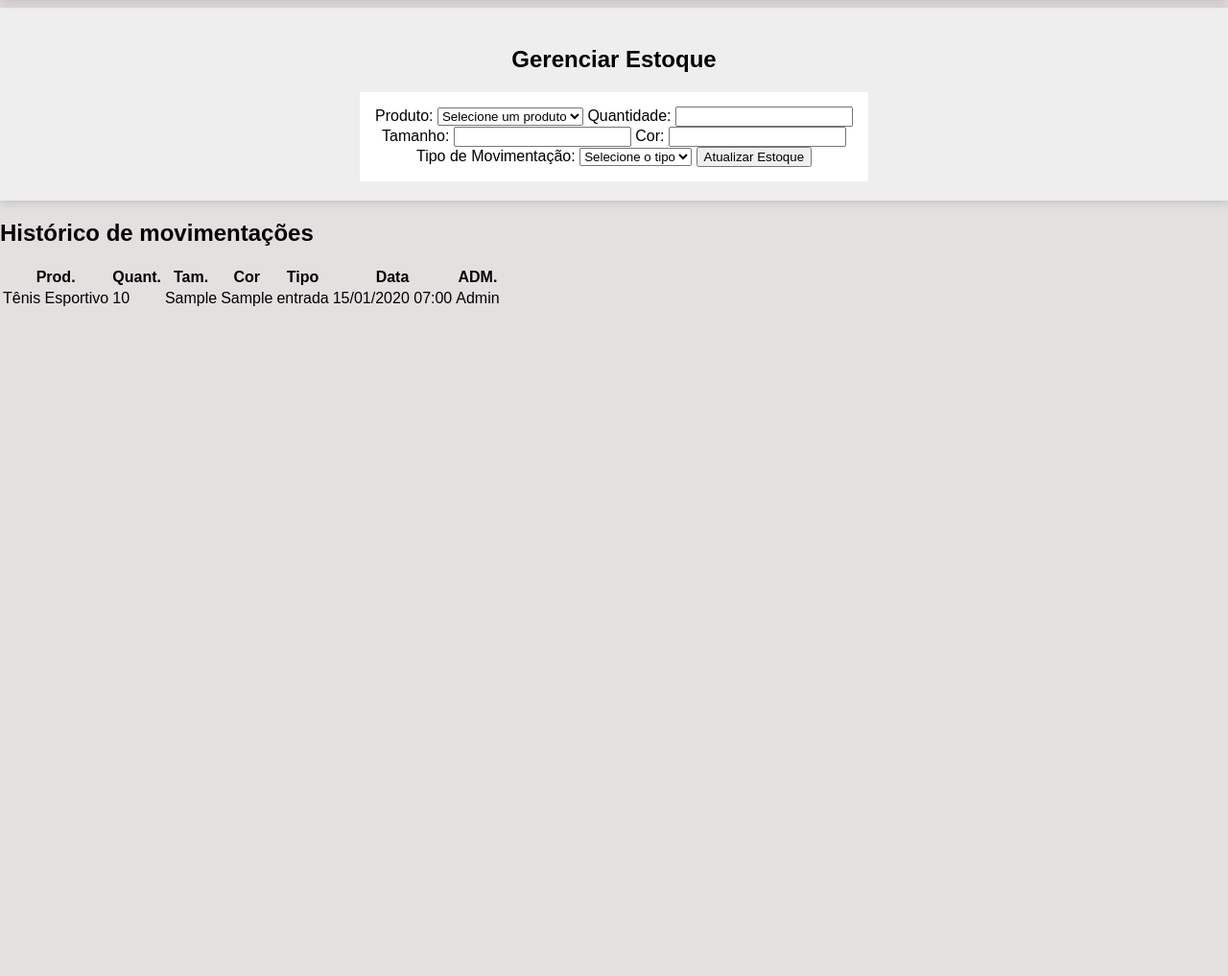
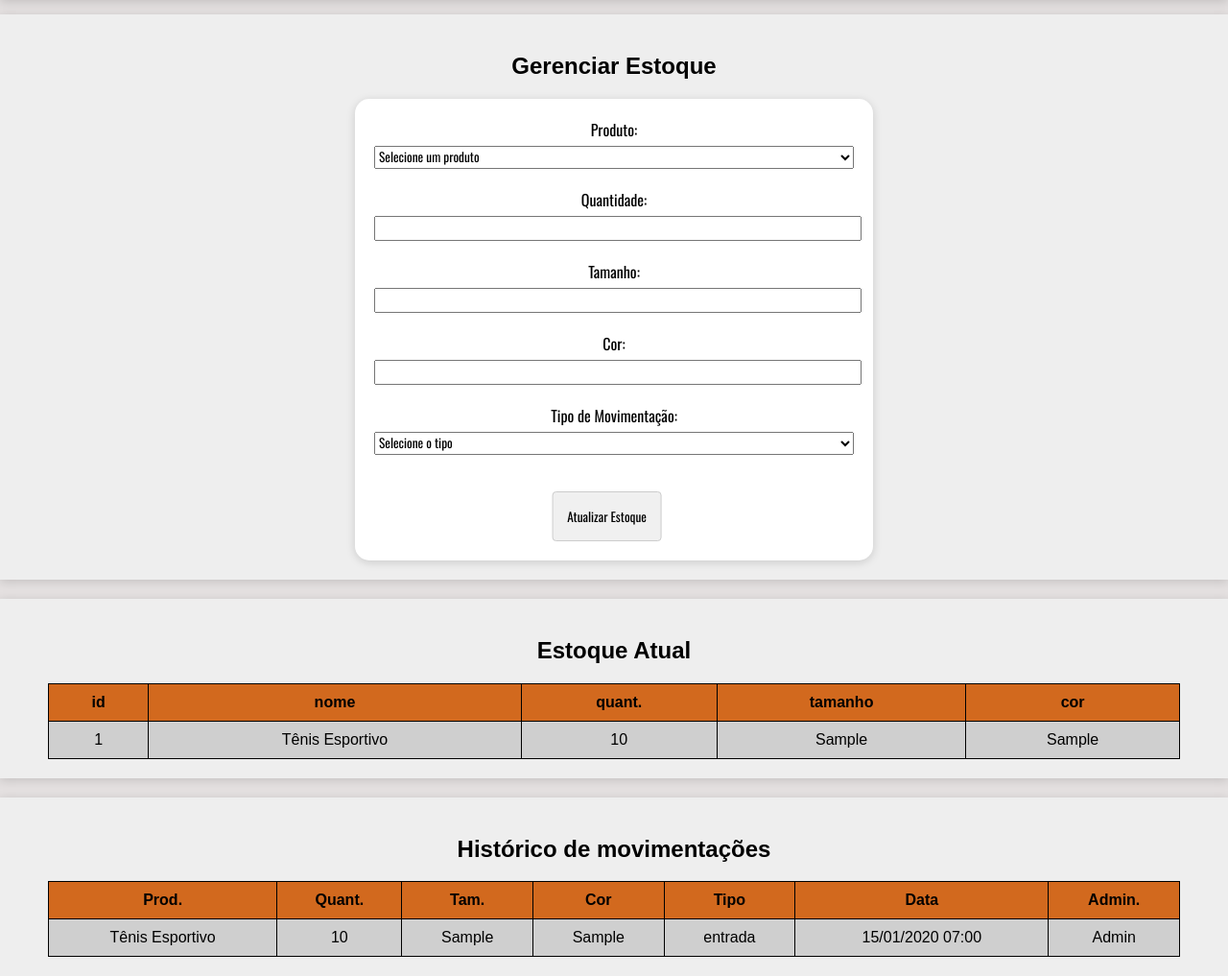
Before and after one commit to Pedro-Ailton/ecommerce, a Flask app: page /admin/estoque in a window 1280 px wide. Shown: the part 120-1137 px from the top of the page at 96% size. Run offline with Flask 3, Linux system fonts and the light colour scheme; a user stored in the database is signed in; tables that the repository leaves empty hold one stand-in row (values such as "Sample post"); parts of the project's set-up code (start-up, migrations or seed data) failed here and were passed over.

Commit message:
funcionalidade de checagem do estoque atual

```diff
--- a/STRIKE/main.py
+++ b/STRIKE/main.py
@@ -209,12 +209,52 @@ def gerenciar_estoque():
                     if estoque_item.quantidade < quantidade:
                         flash('Quantidade insuficiente no estoque!')
                         return redirect('admin/estoque')
-                    estoque_item.quantidade -= quantidade
+                    else:
+                        estoque_item.quantidade -= quantidade
+                        return redirect('admin/estoque')
 
                 else:
                     flash=('Tipo de registro inválido')
                     return redirect('admin/estoque')
+            else:
+                if tipo_movimentacao == "ENTRADA":
+                    estoque_item.quantidade += quantidade
+                    admin = Admins.query.filter_by(email=session['usuario']).first()
 
+                    nova_movimentacao = Movimentacoes(
+                                produto_id=produto_id,
+                                data_mov= func.now(),
+                                tipo=tipo_movimentacao,
+                                quantidade = int(quantidade),
+                                estoque_id = estoque_item.id,
+                                admin_id = admin.id
+                            )
+                    db.session.add(nova_movimentacao)
+                    db.session.commit()
+                    return redirect('estoque')
+
+                elif tipo_movimentacao == "SAIDA":
+                    if estoque_item.quantidade < quantidade:
+                        flash('Quantidade insuficiente no estoque!')
+                        return redirect('admin/estoque')
+                    else:
+                        estoque_item.quantidade -= quantidade
+                        admin = Admins.query.filter_by(email=session['usuario']).first()
+
+                        nova_movimentacao = Movimentacoes(
+                                produto_id=produto_id,
+                                data_mov= func.now(),
+                                tipo=tipo_movimentacao,
+                                quantidade = int(quantidade),
+                                estoque_id = estoque_item.id,
+                                admin_id = admin.id
+                            )
+                        db.session.add(nova_movimentacao)
+                        db.session.commit()
+                        return redirect('estoque')
+                else:
+                    flash=('Tipo de registro inválido')
+                    return redirect('admin/estoque')
 
 
 
@@ -233,7 +273,7 @@ def gerenciar_estoque():
             db.session.commit()
 
             return redirect('/admin/estoque')
-        return render_template('gerenciar_estoque.html', produtos=produtos, estoque=estoque, movimentacoes = movimentacoes)
+        return render_template('gerenciar_estoque.html', produtos = produtos, estoque = estoque, movimentacoes = movimentacoes)
     else:
         return redirect('/')
 
--- a/STRIKE/models.py
+++ b/STRIKE/models.py
@@ -52,6 +52,7 @@ class Estoque(db.Model):
     quantidade = db.Column(db.Integer, default = 0, nullable = False)
 
     produto_id = db.Column(db.Integer, db.ForeignKey('produtos.id'), nullable=False)
+    produto = db.relationship('Produtos', backref='estoque')
 
 class Clientes(db.Model):
     __tablename__ = "clientes"
--- a/STRIKE/static/css/adm_fuctions.css
+++ b/STRIKE/static/css/adm_fuctions.css
@@ -1,8 +1,8 @@
 /*==================== Background ====================*/
 
 html, body{
-  width: 98vw;
-  height: 98vh;
+  width: 100dvw;
+  height: 100dvh;
   padding: 0 auto;
   display: flex;
   justify-content:center;
--- a/STRIKE/static/css/forms.css
+++ b/STRIKE/static/css/forms.css
@@ -135,7 +135,7 @@ option{
   cursor: pointer;
   position: absolute;
   right: 40px;
-  top: calc(75% + 3px);
+  top: calc(75% + 2px);
   font-size: 20pt;
   color: #777;
 }
--- a/STRIKE/static/css/stock.css
+++ b/STRIKE/static/css/stock.css
@@ -78,8 +78,7 @@ background-color: #f0f0f0;
   padding-left: 50px;
   padding-right: 50px;
   padding-top: 20px;
-  margin-top:10%;
-  margin-bottom: 20px;
+  margin-top:135px;
   box-shadow: 0 2px 10px rgba(0, 0, 0, 0.15);
   overflow-x: auto;
   max-width: 100%;
@@ -91,10 +90,107 @@ background-color: #f0f0f0;
   flex-wrap: wrap;
 }
 
+#historico-movimentacoes{
+  padding-bottom: 20px;
+  padding-left: 50px;
+  padding-right: 50px;
+  padding-top: 20px;
+  margin-top:20px;
+  box-shadow: 0 2px 10px rgba(0, 0, 0, 0.15);
+  overflow-x: auto;
+  max-width: 100%;
+  background-color: #eeeeee;
+  align-items: center;
+  justify-content: center;
+  text-align: center;
+  vertical-align: middle;
+  flex-wrap: wrap;
+}
 form{
+
     margin: auto;
-    padding: 15px;
+    padding: 20px;
     background-color: #ffffff;
     width: 500px;
+    border-radius: 15px;
+    align-items: center;
+    vertical-align: middle;
+    justify-content: space-between;
+    box-shadow: 0 2px 10px rgba(0, 0, 0, 0.15);
 
 }
+label,input, select, option{
+  font-family: "Oswald";
+  margin-top: 5px;
+  margin-bottom: 5px;
+}
+input,select{
+  width: 100%;
+  margin-bottom: 20px;
+}
+table{
+border-collapse: collapse;
+margin: 0 auto;
+width: 100%;
+}
+th{
+  background-color: chocolate;
+}
+tr, td, th{
+  text-align: center;
+  padding: 10px;
+  margin: 0 auto;
+  border: black 1px solid;
+}
+tr:hover{
+  background-color: #a6a6a6;
+}
+th:hover{
+  background-color: rgb(160, 78, 20);
+}
+td:hover{
+  background-color: #636262;
+}
+tr:nth-child(odd) {background-color: #cfcfcf;}
+
+#botao_finalizar{
+  position: relative;
+  background-color: #f0f0f0;
+  color: rgb(0, 0, 0);
+  padding: 12px 24px;
+  border-radius: 4px;
+  cursor: pointer;
+  border: 1px solid #ccc;
+  padding: 15px;
+  transition: all .35s;
+  transform: translate(-50%, -50%);
+  transform: translateX(-50%);
+  left: 10%;
+  right: 9%;
+}
+
+#botao_finalizar span{
+  position: relative;
+  z-index:2;
+  font-family: 'Oswald', sans-serif;
+}
+
+#botao_finalizar:after{
+  position: absolute;
+  content: "";
+  top: 0;
+  left: 0;
+  width: 0;
+  height: 100%;
+  background: rgb(79,79,79);
+  transition: all .35s;
+  border-radius: 4px;
+}
+
+#botao_finalizar:hover{
+  color: #ffffff;
+}
+
+#botao_finalizar:hover::after{
+  width: 100%;
+}
--- a/STRIKE/templates/admin.html
+++ b/STRIKE/templates/admin.html
@@ -88,7 +88,7 @@
                                         {% else %}
                                             <div class="placeholder-image" title="Produto sem imagem">
                                                 <div class="no-image">
-                                                    <span class="no-image">produto sem imagem</span>
+                                                    <span class="no-image">+</span>
                                                 </div>
                                             </div>
                                         {% endif %}
--- a/STRIKE/templates/gerenciar_estoque.html
+++ b/STRIKE/templates/gerenciar_estoque.html
@@ -40,27 +40,61 @@
                         <option value="{{ produto.id }}">{{ produto.nome }}</option>
                     {% endfor %}
                 </select>
-
+                <br>
                 <label for="quantidade">Quantidade:</label>
                 <input type="number" name="quantidade" id="quantidade" min="1" required>
-
+                <br>
                 <label for="tamanho">Tamanho:</label>
                 <input type="text" name="tamanho" id="tamanho" required>
-
+                <br>
                 <label for="cor">Cor:</label>
                 <input type="text" name="cor" id="cor" required>
-
+                <br>
                 <label for="tipo_movimentacao">Tipo de Movimentação:</label>
                 <select name="tipo_movimentacao" id="tipo_movimentacao" required>
                     <option value="" disabled selected>Selecione o tipo</option>
                     <option value="ENTRADA">Entrada</option>
                     <option value="SAIDA">Saída</option>
                 </select>
-
-                <button type="submit">Atualizar Estoque</button>
+                <br><br>
+                <button type="submit" id = "botao_finalizar">
+                    <span >Atualizar Estoque</span>
+                </button>
             </form>
         </section>
-        <Section id="historico-movimentacoes">
+        <section id="historico-movimentacoes">
+            <h2>Estoque Atual</h2>
+            <table>
+                <thead>
+                    <tr>
+                        <th>id</th>
+                        <th>nome</th>
+                        <th>quant.</th>
+                        <th>tamanho</th>
+                        <th>cor</th>
+                    </tr>
+                </thead>
+
+                <tbody>
+                    {% for item in estoque %}
+                        <tr>
+                            <td>{{ item.produto.id }}</td>
+                            <td>{{ item.produto.nome }}</td>
+                            <td>{{ item.quantidade }}</td>
+                            <td>{{ item.tamanho }}</td>
+                            <td>{{ item.cor }}</td>
+                        </tr>
+                    {% else %}
+                        <tr >
+                            <td colspan="5">Nenhum registro no estoque</td>
+                        </tr>
+                    {% endfor %}
+                </tbody>
+
+
+            </table>
+        </section>
+        <section id="historico-movimentacoes">
             <h2>Histórico de movimentações</h2>
             <div>
                 <table>
@@ -72,11 +106,11 @@
                         <th>Cor</th>
                         <th>Tipo</th>
                         <th>Data</th>
-                        <th>ADM.</th>
+                        <th>Admin.</th>
                     </tr>
                     </thead>
                     <tbody>
-                        {% for movimentacao in movimentacoes %}
+                        {% for movimentacao in movimentacoes | sort(attribute='data_mov_br', reverse = True) %}
                         <tr>
                                 <td>{{ movimentacao.produto.nome }}</td>
                                 <td>{{ movimentacao.quantidade }}</td>
@@ -86,11 +120,15 @@
                                 <td>{{ movimentacao.data_mov_br.strftime('%d/%m/%Y %H:%M') }}</td>
                                 <td>{{ movimentacao.admin.nome }}</td>
                         </tr>
+                        {% else %}
+                        <tr >
+                            <td colspan="7">Nenhum registro de movimentação</td>
+                        </tr>
                         {%endfor%}
                     </tbody>
                 </table>
             </div>
-        </Section>
+        </section>
 
     </main>
 </body>
--- a/STRIKE/templates/index.html
+++ b/STRIKE/templates/index.html
@@ -83,7 +83,7 @@
                                 <a href="/produto/{{ produto.id }}">
                                     <div class="product-card">
                                         {% for imagem in imagens %}
-                                        {% if imagem.produto_id == produto.id %}
+                                        {% if imagem.produto_id == produto.id and imagem.principal == True%}
                                             <img src="{{ url_for('static', filename='uploads/produtos/' + imagem.arquivo) }}" alt="{{ produto.nome }}" title="{{ produto.nome}}">
                                         {% else %}
                                             <div class="placeholder-image" title="Produto sem imagem">
```
Also changed, not shown: STRIKE/static/css/products.css (+11 -118 lines), STRIKE/templates/editar_produto.html (+14 -10 lines), STRIKE/README.md, STRIKE/instance/strike.db, 1 other file.
